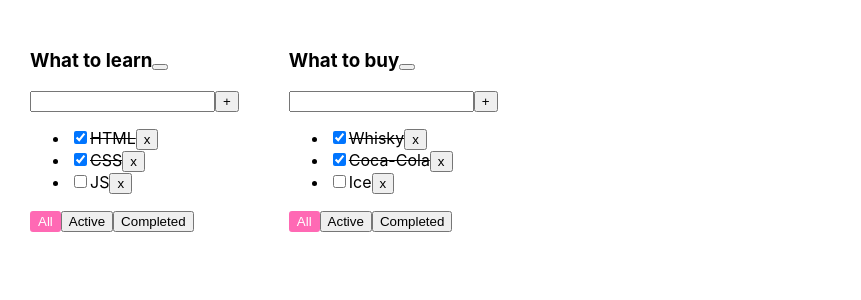
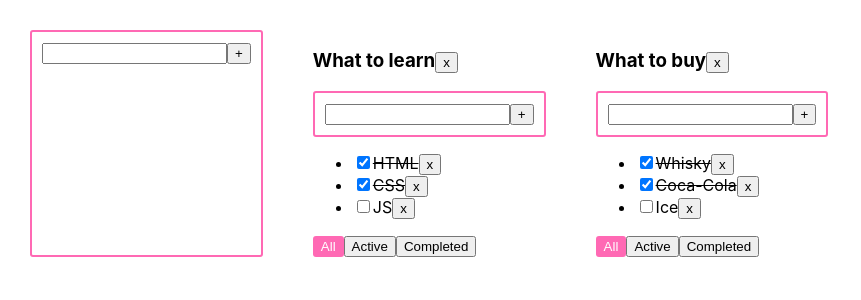
Before and after one commit to abdcod/TodoList, a React (Create React App) app: page / in a window 1280 px wide. Shown: the top 300 px of the page, without its empty margins (0-861 px from the left). Built offline with nearby package versions, Linux system fonts and the light colour scheme.

Commit message:
6th exercise

```diff
--- /dev/null
+++ b/src/AddItemForm.tsx
@@ -0,0 +1,44 @@
+import React, {ChangeEvent, FC, KeyboardEvent, useState} from 'react';
+
+type AddItemPropsFormPropsType = {
+    addItem: (title: string) => void
+}
+
+const AddItemForm: FC<AddItemPropsFormPropsType> = (props: AddItemPropsFormPropsType) => {
+
+    const [title, setTitle] = useState<string>("");
+    const [error, setError] = useState<boolean>(false);
+    const onChangeHandler = (event: ChangeEvent<HTMLInputElement>) => {
+        error && setError(false);
+        setTitle(event.currentTarget.value)
+    }
+    const addItem = () => {
+        const trimmedTitle = title.trim();
+        if (trimmedTitle !== "") {
+            props.addItem(trimmedTitle);
+            //setError(false);
+        } else {
+            setError(true);
+        }
+        setTitle("");
+    }
+    const onKeyDownHandler = (e: KeyboardEvent<HTMLInputElement>) => e.key === "Enter" && addItem();
+    const errorMessage = error &&
+        <p style={{color: "red", fontWeight: "bold", margin: "0"}}>Title is not applicable</p>;
+    const inputErrorClasses = error ? 'input-error' : "";
+
+    return (
+        <div className={"addItemForm"}>
+            <input
+                value={title}
+                onChange={onChangeHandler}
+                onKeyDown={onKeyDownHandler}
+                className={inputErrorClasses}
+            />
+            <button onClick={addItem}>+</button>
+            {errorMessage}
+        </div>
+    );
+};
+
+export default AddItemForm;
--- a/src/App.css
+++ b/src/App.css
@@ -29,3 +29,9 @@
     border: 2px solid red;
     outline: none;
 }
+
+.addItemForm {
+    border: 2px solid hotpink;
+    border-radius: 3px;
+    padding: 10px;
+}
--- a/src/App.tsx
+++ b/src/App.tsx
@@ -2,6 +2,7 @@ import React, {useState} from 'react';
 import './App.css';
 import TodoList, {TaskType} from "./TodoList";
 import {v1} from "uuid";
+import AddItemForm from "./AddItemForm";
 
 export type FilterValuesType = "all" | "active" | "completed";
 
@@ -63,6 +64,16 @@ function App() {
         setTodolists(updatedTodoLists);
     }
 
+    const addTodolist = (title: string) => {
+        const newTodolistId = v1();
+        const newTodo: TodoListType = {
+            id: newTodolistId,
+            title: title,
+            filter: "all"
+        }
+        setTodolists([...todoLists, newTodo]);
+        setTasks({...tasks, [newTodolistId]: []})
+    }
 
     const removeTask = (taskId: string, todolistId: string) => { // тут всё понятно, если вдуматься!!!
         // const tasksForUpdate = tasks[todolistId];
@@ -145,6 +156,7 @@ function App() {
 
     return (
         <div className="App">
+            <AddItemForm addItem={addTodolist}/>
             {todoListComponents}
             {/*<TodoList title={toDoListTitle_2} tasks={tasks}/>*/}
             {/*<TodoList title={"Привет"} tasks={tasks_1}/>*/}
--- a/src/TodoList.tsx
+++ b/src/TodoList.tsx
@@ -1,5 +1,6 @@
 import React, {ChangeEvent, FC, KeyboardEvent, useState} from 'react';
 import {FilterValuesType} from "./App";
+import AddItemForm from "./AddItemForm";
 
 type TodoListPropsType = {
     todoListId: string
@@ -25,8 +26,8 @@ export type TaskType = {
 
 const TodoList: FC<TodoListPropsType> = (props) => {
 
-    const [title, setTitle] = useState<string>("");
-    const [error, setError] = useState<boolean>(false);
+    // const [title, setTitle] = useState<string>("");
+    // const [error, setError] = useState<boolean>(false);
 
     let taskList = props.tasks
         ? props.tasks.map((task: TaskType) => {
@@ -50,47 +51,40 @@ const TodoList: FC<TodoListPropsType> = (props) => {
     //
     // props.tasks.length
 
-    const addTask = () => {
-        const trimmedTitle = title.trim();
-        if (trimmedTitle !== "") {
-            props.addTask(trimmedTitle, props.todoListId);
-            //setError(false);
-        } else {
-            setError(true);
-        }
-        setTitle("");
-    }
+    const addTask = (title:string) => props.addTask(title, props.todoListId)
 
-    const onChangeHandler = (event: ChangeEvent<HTMLInputElement>) => {
-        error && setError(false);
-        setTitle(event.currentTarget.value)
-    }
-    const onKeyDownHandler = (e: KeyboardEvent<HTMLInputElement>) => e.key === "Enter" && addTask();
+    // {
+    //     const trimmedTitle = title.trim();
+    //     if (trimmedTitle !== "") {
+    //         props.addTask(trimmedTitle, props.todoListId);
+    //         //setError(false);
+    //     } else {
+    //         setError(true);
+    //     }
+    //     setTitle("");
+    // }
+
+    // const onChangeHandler = (event: ChangeEvent<HTMLInputElement>) => {
+    //     error && setError(false);
+    //     setTitle(event.currentTarget.value)
+    // }
+    // const onKeyDownHandler = (e: KeyboardEvent<HTMLInputElement>) => e.key === "Enter" && addTask();
     const removeTodoList = () => props.removeTodoList(props.todoListId)
 
     const handlerCreator = (filter: FilterValuesType) => {
         return () => props.changeToDoListFilter(filter, props.todoListId);
     }
-    const errorMessage = error &&
-        <p style={{color: "red", fontWeight: "bold", margin: "0"}}>Title is not applicable</p>;
-
-    const inputErrorClasses = error ? 'input-error' : "";
+    // const errorMessage = error &&
+    //     <p style={{color: "red", fontWeight: "bold", margin: "0"}}>Title is not applicable</p>;
+    //
+    // const inputErrorClasses = error ? 'input-error' : "";
 
     return (
         <div>
             <h3>{props.title}
-                <button onClick={removeTodoList}></button>
+                <button onClick={removeTodoList}>х</button>
             </h3>
-            <div>
-                <input
-                    value={title}
-                    onChange={onChangeHandler}
-                    onKeyDown={onKeyDownHandler}
-                    className={inputErrorClasses}
-                />
-                <button onClick={addTask}>+</button>
-                {errorMessage}
-            </div>
+            <AddItemForm addItem={addTask}/>
             <ul>
                 {taskList}
             </ul>
```
